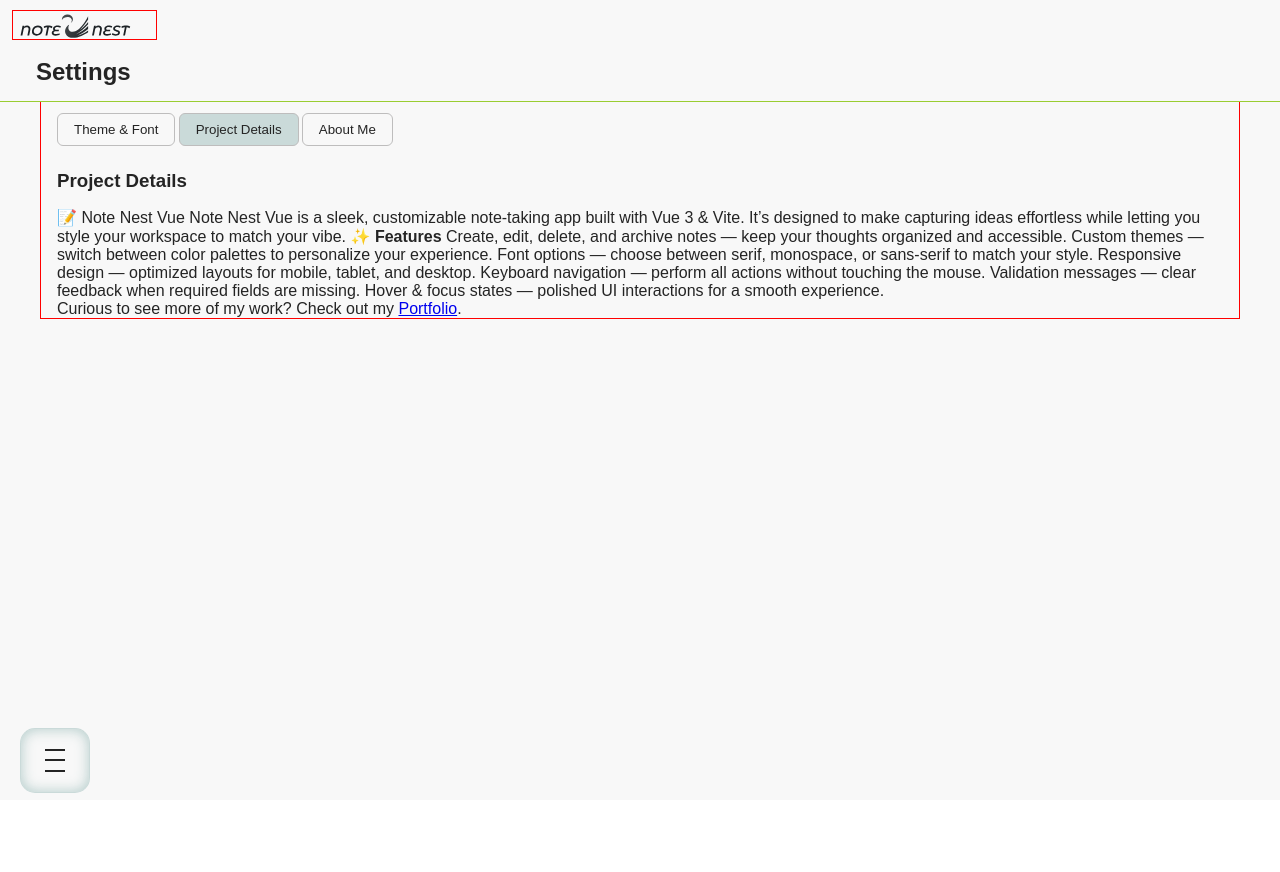
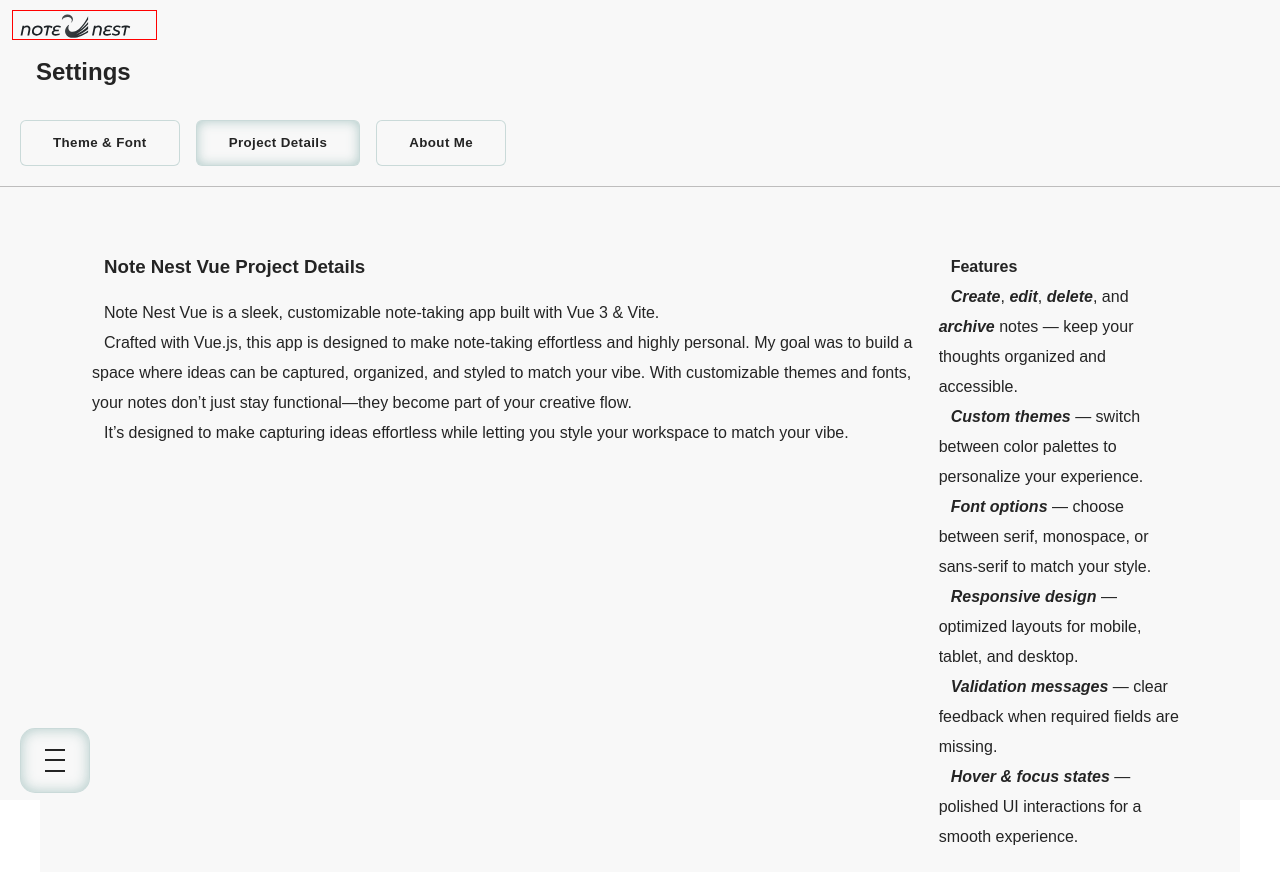
Before and after one commit to banuaggun/note-nest-vue, a Vue app: page /settings in a window 1280 px wide. Both pictures are taken after a click on the button "Project Details". Before the commit the page ends 800 px from the top, so only its background shows below. Built offline with nearby package versions, Linux system fonts and the light colour scheme.

Commit message:
Style experiments - 13

```diff
--- a/src/assets/styles/variables.css
+++ b/src/assets/styles/variables.css
@@ -4,8 +4,6 @@
   --button-bg: #bebdbd;
   --button-text: #333;
   --nav-bg: #444;
-  /* create c -- create u -- update d -- delete a -- archive*/
-
 
   /* c --create, u -- update */
   --c-u-border: rgba(157, 190, 188, 0.5);
@@ -31,6 +29,7 @@
   --r-s-shadow: inset 0 0 0.85em 0.1em rgba(95, 255, 95, 0.9);
   /* r -- restore and s - success */
 
+  /* navbar style */
   --box-shadow-style-hover: 4px 4px 6px rgba(15, 139, 141, 0.2),
     5px 10px 35px rgba(15, 139, 141, 0.1), 8px 10px 25px rgba(15, 139, 141, 0.1),
     inset -1px -1px 9px rgba(15, 139, 141, 0.2),
@@ -43,6 +42,7 @@
     inset 0.5px 0.5px 4px rgba(255, 255, 255, 1),
     inset 2px 2px 12px rgba(15, 139, 141, 0.15),
     -2.5px -2.5px 7.5px rgba(255, 255, 255, 0.9);
+  /* navbar style */
 
   --transform-style: scale(0.98);
 }
@@ -52,8 +52,7 @@
   --text-color: #f9f9f9;
   --button-bg: #e0e0e0;
   --button-text: #f9f9f9;
-  --nav-bg: #ffffff3f;
-  /* c -- create, u -- update, d -- delete, a -- archive*/
+  --nav-bg: #fff;
 
   /* c --create, u -- update */
   --c-u-border: rgba(120, 165, 163, 0.5);
@@ -79,6 +78,7 @@
   --r-s-shadow: inset 0 0 0.85em 0.1em rgba(138, 255, 140, 0.9);
   /* r -- restore and s -- success */
 
+  /* navbar style */
   --box-shadow-style-hover: 4px 4px 6px rgba(15, 139, 141, 0.2),
     5px 10px 35px rgba(15, 139, 141, 0.1), 8px 10px 25px rgba(15, 139, 141, 0.1),
     inset -1px -1px 9px rgba(15, 139, 141, 0.2),
@@ -92,6 +92,7 @@
     inset 0.5px 0.5px 4px rgba(255, 255, 255, 1),
     inset 2px 2px 12px rgba(15, 139, 141, 0.15),
     -1.25px -1.25px 5px rgba(255, 255, 255, 0.9);
+  /* navbar style */
 
   --transform-style: scale(0.98);
 }
--- a/src/views/Settings.vue
+++ b/src/views/Settings.vue
@@ -4,16 +4,15 @@
       <h2>Settings</h2>
     </div>
 
-
-
     <div class="settings-page-area">
 
-      <!-- Sekme butonları -->
+      <div class="tab-area">
       <div class="tabs">
         <button v-for="tab in tabs" :key="tab.value" :class="{ active: activeTab === tab.value }"
           @click="activeTab = tab.value">
           {{ tab.label }}
         </button>
+      </div>
 </div>
       <div v-if="activeTab === 'themeFont'" class="section-group">
         <section>
@@ -42,42 +41,54 @@
       </div>
       <div class="section-group">
         <section v-if="activeTab === 'project'" class="project">
-          <h3>Project Details</h3>
+          <div>
+          <h3>Note Nest Vue Project Details</h3>
+
           <p>
-
-            📝 Note Nest Vue
             Note Nest Vue is a sleek, customizable note‑taking app built with Vue 3 & Vite.
-
-            It’s designed to make capturing ideas effortless while letting you style your workspace to match your vibe.
-
-            ✨ <b>Features</b>
-            Create, edit, delete, and archive notes — keep your thoughts organized and accessible.
-            Custom themes — switch between color palettes to personalize your experience.
-
-            Font options — choose between serif, monospace, or sans‑serif to match your style.
-
-            Responsive design — optimized layouts for mobile, tablet, and desktop.
-
-            Keyboard navigation — perform all actions without touching the mouse.
-
-            Validation messages — clear feedback when required fields are missing.
-
-            Hover & focus states — polished UI interactions for a smooth experience.
-          </p>
-          <p>
-            Curious to see more of my work? Check out my
-            <a href="https://portfolio-banuaggun.vercel.app" target="_blank">Portfolio</a>.
           </p>
 
-        </section>
-        <section v-if="activeTab === 'about'" class="about">
-          <h3>About</h3>
           <p>
             Crafted with Vue.js, this app is designed to make note‑taking effortless and
             highly personal. My goal was to build a space where ideas can be captured,
             organized, and styled to match your vibe. With customizable themes and fonts,
             your notes don’t just stay functional—they become part of your creative flow.
           </p>
+
+          <p>
+            It’s designed to make capturing ideas effortless while letting you style your workspace to match your vibe.
+          </p>
+        </div>
+        <div>
+          <h4>Features</h4>
+
+          <ul>
+            <li>
+              <b><i>Create</i></b>, <b><i>edit</i></b>, <b><i>delete</i></b>, and <b><i>archive</i></b> notes — keep
+              your thoughts organized and accessible.
+            </li>
+            <li>
+              <b><i>Custom themes</i></b> — switch between color palettes to personalize your experience.
+            </li>
+            <li>
+              <b><i>Font options</i></b> — choose between serif, monospace, or sans‑serif to match your style.
+            </li>
+            <li>
+              <b><i>Responsive design</i></b> — optimized layouts for mobile, tablet, and desktop.
+            </li>
+            <li>
+            <b><i>Validation messages</i></b> — clear feedback when required fields are missing.
+            </li>
+            <li>
+            <b><i>Hover & focus states</i></b> — polished UI interactions for a smooth experience.
+            </li>
+          </ul>
+        </div>
+        </section>
+
+        <section v-if="activeTab === 'about'" class="about">
+          <h3>About</h3>
+
           <p>
             Curious to see more of my work? Check out my
             <a href="https://portfolio-banuaggun.vercel.app" target="_blank">Portfolio</a>.
@@ -98,7 +109,6 @@ import { themeOptions } from "../constants/themeOptions";
 
 const settings = inject("settings");
 
-// Sekme tanımları
 const tabs = [
   { value: "themeFont", label: "Theme & Font" },
   { value: "project", label: "Project Details" },
@@ -107,7 +117,6 @@ const tabs = [
 
 const activeTab = ref("themeFont");
 
-// Font family mapping
 const fontFamily = computed(() => {
   switch (settings.font) {
     case "serif":
@@ -122,8 +131,8 @@ const fontFamily = computed(() => {
 
 <style scoped>
 .settings-page {
-  max-width:1200px;
-  margin: 0 auto;
+  max-width: 1200px;
+  margin: 0 auto 120px auto;
   display: flex;
   flex-direction: column;
   align-items: center;
@@ -138,27 +147,25 @@ const fontFamily = computed(() => {
   left: 0;
   width: 100%;
   height: 60px;
-  border-bottom: 1px solid yellowgreen;
   display: flex;
   align-items: center;
   padding: 0 12px;
   background-color: var(--bg-color);
   color: var(--text-color);
   margin-top: var(--app-header-height);
-  z-index:2;
+  z-index: 2;
 }
 
 .settings-page-area {
-  margin-top: 0px;
-  padding: 0 16px;
-  border:1px solid red;
+  padding: 0 16px 80px 16px;
+  background-color: var(--bg-color);
   width: 100%;
+  min-height:100vh;
   display: flex;
   flex-direction: column;
   align-items: flex-start;
   gap: 1.5rem;
 }
-
 
 .settings-page-area h3 {
   margin-bottom: 1rem;
@@ -214,30 +221,67 @@ input[type=radio]:checked::after {
   transition: transform 200ms ease;
 }
 
+section.project{
+  line-height:30px;
+  text-indent: 12px;
+}
+
+section.project ul li{
+  list-style: none;
+}
+
+.tab-area{
+  position: fixed;
+  width:100%;
+  height:auto;
+  top: 100px;
+  left: 50%;
+  padding:20px;
+  transform: translateX(-50%);
+  z-index:3;
+  background-color: var(--bg-color);
+  border-bottom: 1px solid var(--button-bg);
+}
+
 .tabs {
+  background-color: var(--bg-color);
   display: flex;
   flex-direction: row;
   align-items: flex-start;
-  gap: 0.2rem;
-  margin-top: 70px;
+  gap: 1rem;
   }
 
 .tabs button {
   padding: 0.5rem 1rem;
-  border: 1px solid var(--button-bg);
+  border: 1px solid var(--c-u-border);
   background: var(--bg-color);
   color: var(--text-color);
   cursor: pointer;
+  outline:none;
+  font-weight: 600;
+  letter-spacing: 0.4px;
+  line-height: 18px;
   border-radius: 6px;
 }
 
 .tabs button.active {
-  background: var(--c-u-border);
+  box-shadow: var(--c-u-shadow);
   color: var(--text-color);
+  outline:none;
+}
+
+.section-group{
+  margin-top:180px;
 }
 
 
 @media only screen and (min-width:760px) {
+  .settings-page {
+    margin: 30px auto 40px auto;
+    padding: 0 36px;
+    height:100vh;
+  }
+
   .settings-page-header {
     padding: 0 36px;
   }
@@ -249,5 +293,17 @@ input[type=radio]:checked::after {
   .section-group section {
     flex: 1;
   }
+
+  .tabs button {
+    padding: 0.8rem 2rem;
   }
+
+  section.project{
+  line-height:30px;
+  display:flex;
+  justify-content: space-between;
+}
+}
+
+
 </style>
```
Lines whose indentation alone changed are shown as unchanged.
